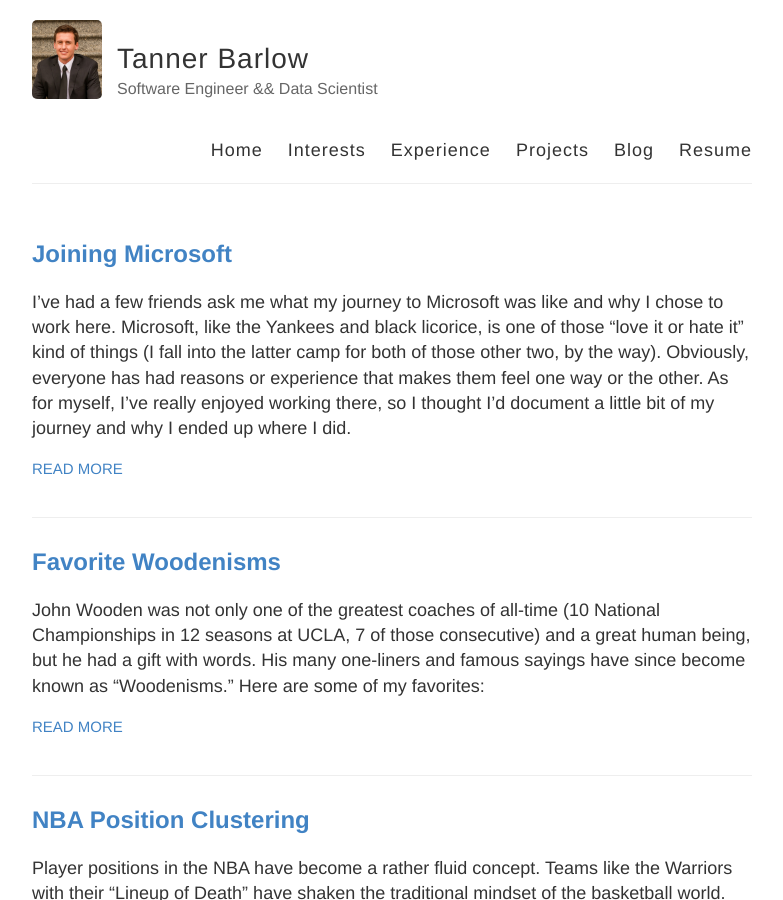
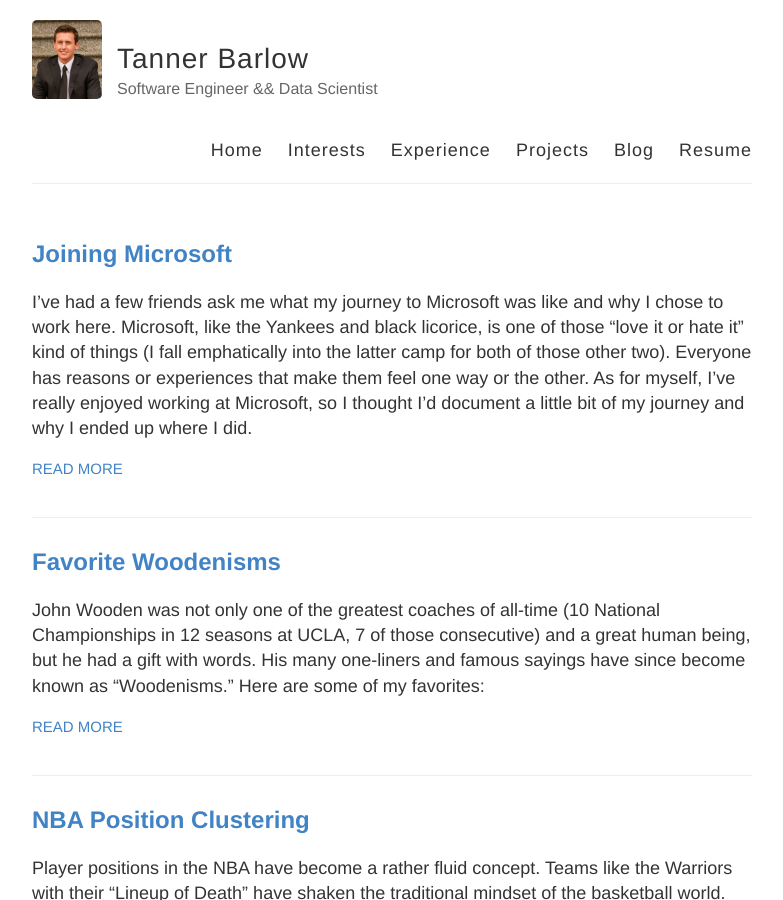
Before and after one commit to tbarlow12/tbarlow12.github.io, a Jekyll site: the page built from blog.html, in a window 1280 px wide and 900 px high. Shown: the whole window, without its empty margins (248-1031 px from the left). Built offline with Jekyll 4.4.1, drawn with Linux system fonts in a browser that asks for light colours; part of the change alters nothing that is shown.

Commit message:
quick fixes

```diff
--- a/_posts/2018-6-13-joining-microsoft.md
+++ b/_posts/2018-6-13-joining-microsoft.md
@@ -4,7 +4,7 @@ title: Joining Microsoft
 permalink: /joining-microsoft/
 ---
 
-I've had a few friends ask me what my journey to Microsoft was like and why I chose to work here. Microsoft, like the Yankees and black licorice, is one of those "love it or hate it" kind of things (I fall into the latter camp for both of those other two, by the way). Obviously, everyone has had reasons or experience that makes them feel one way or the other. As for myself, I've really enjoyed working there, so I thought I'd document a little bit of my journey and why I ended up where I did.
+I've had a few friends ask me what my journey to Microsoft was like and why I chose to work here. Microsoft, like the Yankees and black licorice, is one of those "love it or hate it" kind of things (I fall emphatically into the latter camp for both of those other two). Everyone has reasons or experiences that make them feel one way or the other. As for myself, I've really enjoyed working at Microsoft, so I thought I'd document a little bit of my journey and why I ended up where I did.
 
 ## The Interview
 
@@ -14,9 +14,11 @@ I first interviewed with Microsoft in 2015 for a summer internship. When they ca
 
 I didn't feel great about my interviews - a couple of them felt downright terrible. But I did try hard to explain my thought process and walk my interviewers through my solutions to the problems they presented.
 
-After our brains had become sufficiently scrambled through the 4-hour interview process, the recruiters took us to lunch at Commons.When we came back from lunch, they handed out Microsoft hoodies and swag (pretty much a participation trophy for interviewing, but **score** nonetheless). I was just about to head out the door to go back to the hotel, intent on enjoying the rest of the weekend in Seattle with my sweet wife, when one of the recruiters I had spent some time chatting with pulled me aside.
+After our brains had become sufficiently scrambled through the 4-hour interview process, the recruiters took us to lunch at the Commons. When we came back from lunch, they handed out Microsoft hoodies and swag (pretty much a participation trophy for interviewing, but **score** nonetheless). I was just about to head out the door to go back to the hotel, intent on enjoying the rest of the weekend in Seattle with my sweet wife, when one of the recruiters I had spent some time chatting with earlier pulled me aside.
 
-We went into a nearby conference room with one of the other recruiters, where they explained that they had an offer on the table for me. Shock doesn't begin to describe what I was feeling. It was cool to see that they were genuinely excited for me. I think they were even more excited for me to tell my wife that I came through on my promise. On principle, I wouldn't officially accept anything until I had talked to Kate first, so I told them I would send them an email later that day. I called Kate as soon as I left the building and could barely contain my excitement as I tried to explain what just happened, not really knowing the answer myself. We spent the night in downtown Seattle, fully able to relax and imagine what our summer would be like in this new place.
+We went into a nearby conference room with one of the other recruiters, where they explained that they had an offer on the table for me. Shock doesn't begin to describe what I was feeling. It was cool to see that they were genuinely excited for me. I think they were even more excited for me to tell my wife.
+
+On principle, I wouldn't officially accept anything until I had talked to Kate first, so I told them I would send them an email later that day. I called Kate as soon as I left the building and could barely contain my excitement as I tried to explain what just happened, not really knowing the answer myself. We spent the night in downtown Seattle, fully able to relax and imagine what our summer would be like in this new place.
 
 ![alt text](/resources/images/Microsoft/seattle.jpg)
 
@@ -32,7 +34,7 @@ It solved a critical business need for the team, as they had previously been hir
 
 ![alt text](/resources/images/Microsoft/team.jpg)
 
-I accepted an offer to return to the same team the following summer. As these things go, there was a massive re-organization within the team, my manager left Microsoft to pursue a personal dream of civic engagement as the City of Seattle's new Open Data Program Manager, and I would be reporting directly to my previous skip-manager. I was happy with that, as I had gotten to know him well and respected him a great deal.
+I accepted an offer to return to the same team the following summer. As these things go, there was a massive re-organization within the team, my manager left Microsoft to pursue a personal dream of civic engagement as the City of Seattle's new Open Data Program Manager, and I would be reporting directly to my previous skip-manager. Although I was very sad to hear my manager would be leaving, I was happy to still be working under someone I knew and respected a great deal.
 
 ## Return of the Intern
 
@@ -50,12 +52,14 @@ The project went well, and laid a foundation for future work in the area. But as
 
 At the end of the summer, I had some difficult decisions to make - whether or not to stay at Microsoft and, if I did stay, whether or not to stay with my current team. I really had enjoyed working with these people for the past two summers. I had learned a lot and was sure there was more to learn from them. But I also felt like broadening my horizons and looking at what other teams/companies had to offer. Two of the main things I was looking for were opportunities to challenge myself and grow, as well as a family-friendly atmosphere.
 
-Throughout the summer, I had been trying to follow the advice of mentors to keep my options open, so I interviewed with several different companies and had informationals with several teams across Microsoft. In that process, I discovered the Partner Catalyst Team, whose charter was basically to code with Microsoft partners on whatever they were building, which often times included contributing to open-source projects and traveling around the world. I met with a couple of the managers from the team, and even jumped on a Hackathon project with one of them as a little test run of what it would be like to work with them. I had a *great* time and learned a great deal in the 3 days we worked together.
+Throughout the summer, I had been trying to follow the advice of mentors to keep my options open, so I interviewed with several different companies and had informationals with several teams across Microsoft. In that process, I discovered the Partner Catalyst Team, whose charter was basically to code with Microsoft partners on whatever they were building, which often times included contributing to open-source projects and traveling around the world. I met with a couple of the managers from the team, and even jumped on a Hackathon project with one of them as a little test run of what it would be like to work with them. I had a *great* time and learned a lot in the 3 days we worked together.
 
-We went home for the summer. I had been talking to and interviewing with several different companies around the West, including leaving my poor wife while she was 8.9 months pregnant to fly to Silicon Valley. After weighing a few options, thinking about what was best for our family and where I could grow the most, I chose to stay at Microsoft, but switch to this new team. Both my wife and I thought this was the right call and were ecstatic.
+We went home for the summer. I was still talking to and interviewing with several different companies around the West, including leaving my poor wife while she was 8.9 months pregnant to fly to Silicon Valley. After weighing a few options, thinking about what was best for our family and where I could grow the most, I chose to stay at Microsoft, but switch to this new team. Both my wife and I thought this was the right call and we were ecstatic.
 
-I went to school and finished my last semester, graduating in December of 2017 and returning to Microsoft on January 8th of 2018. The team had been re-organized and renamed as Commercial Software Engineering (CSE), and I'd be specifically working with the Digital Win Room team. I spent a week with the team, and then took 2 of the 3 available months of paternal leave, which I was able to use at any time before our new son Jack's birthday in August. I couldn't believe how understanding they were and that the team was happy to let me take that time to get the family moved and spend time together before really starting at work.
+I went to school and finished my last semester, graduating in December of 2017 and returning to Microsoft on January 8th of 2018. The team had been re-organized and renamed as Commercial Software Engineering (CSE), and I'd be specifically working with the Digital Win Room team within that organization. I spent a week with the team, and then took 2 of the 3 available months of paternal leave, which I was able to use at any time before our new son Jack's birthday in August. I couldn't believe how understanding they were and that the team was happy to let me take that time to get the family moved and spend time together before really starting at work.
 
-I've been officially back for just about 3 months now, and I have had a blast with some really cool projects and fun adventures. I'll do my best to keep the blog updated on the happenings here in CSE.
+I've been officially back for just about 3 months now, and I have had a blast with some really cool projects and fun adventures. I'll do my best to keep the blog updated on the happenings here.
 
 So, there you have it. I joined Microsoft because I felt like it would be a place where I could grow as a Software Engineer and, even more importantly, as a husband and father. I stay because those things are still true.
+
+If you have any other questions about what it's like to work here, feel free to reach out via any of the communication channels below!
```
